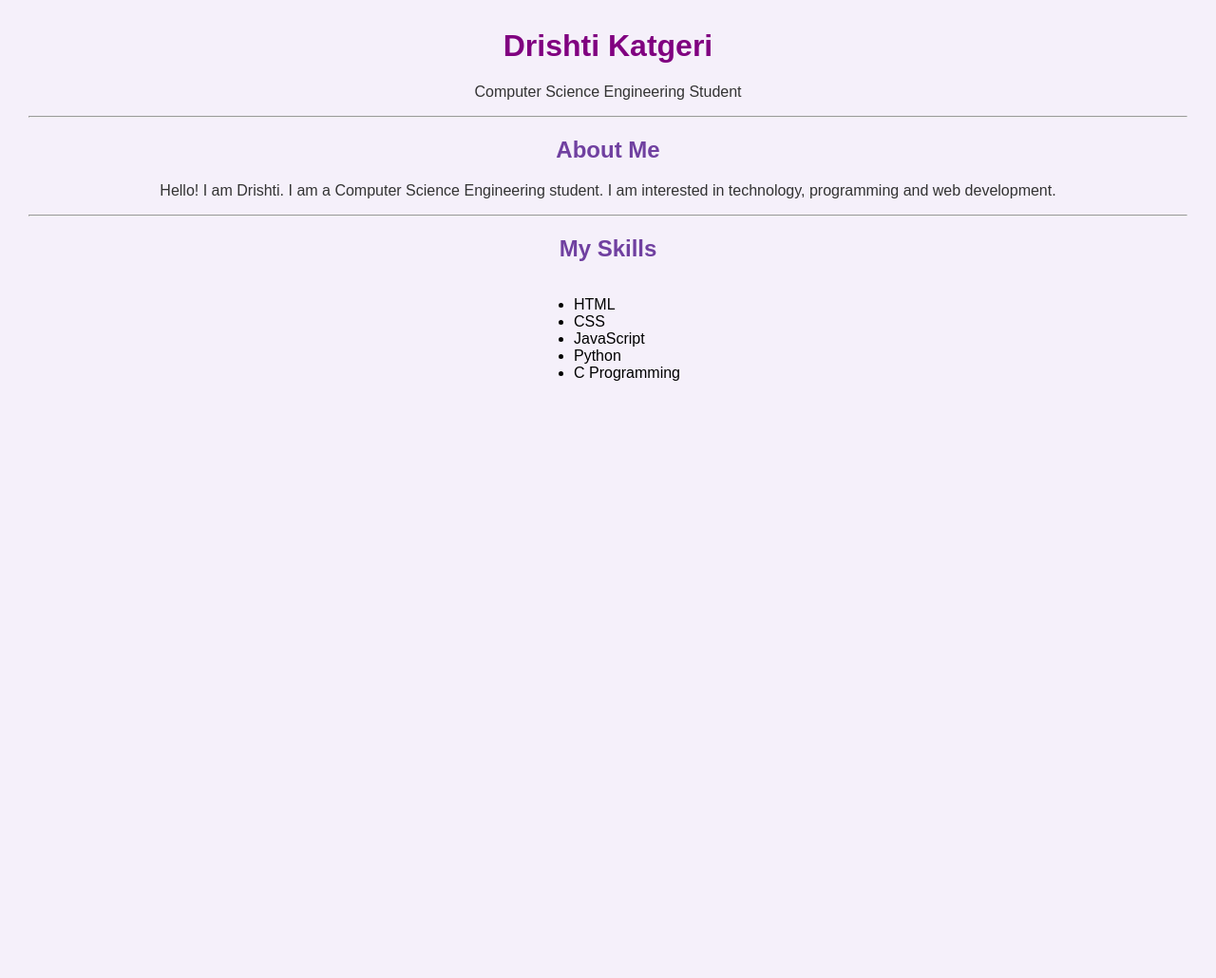
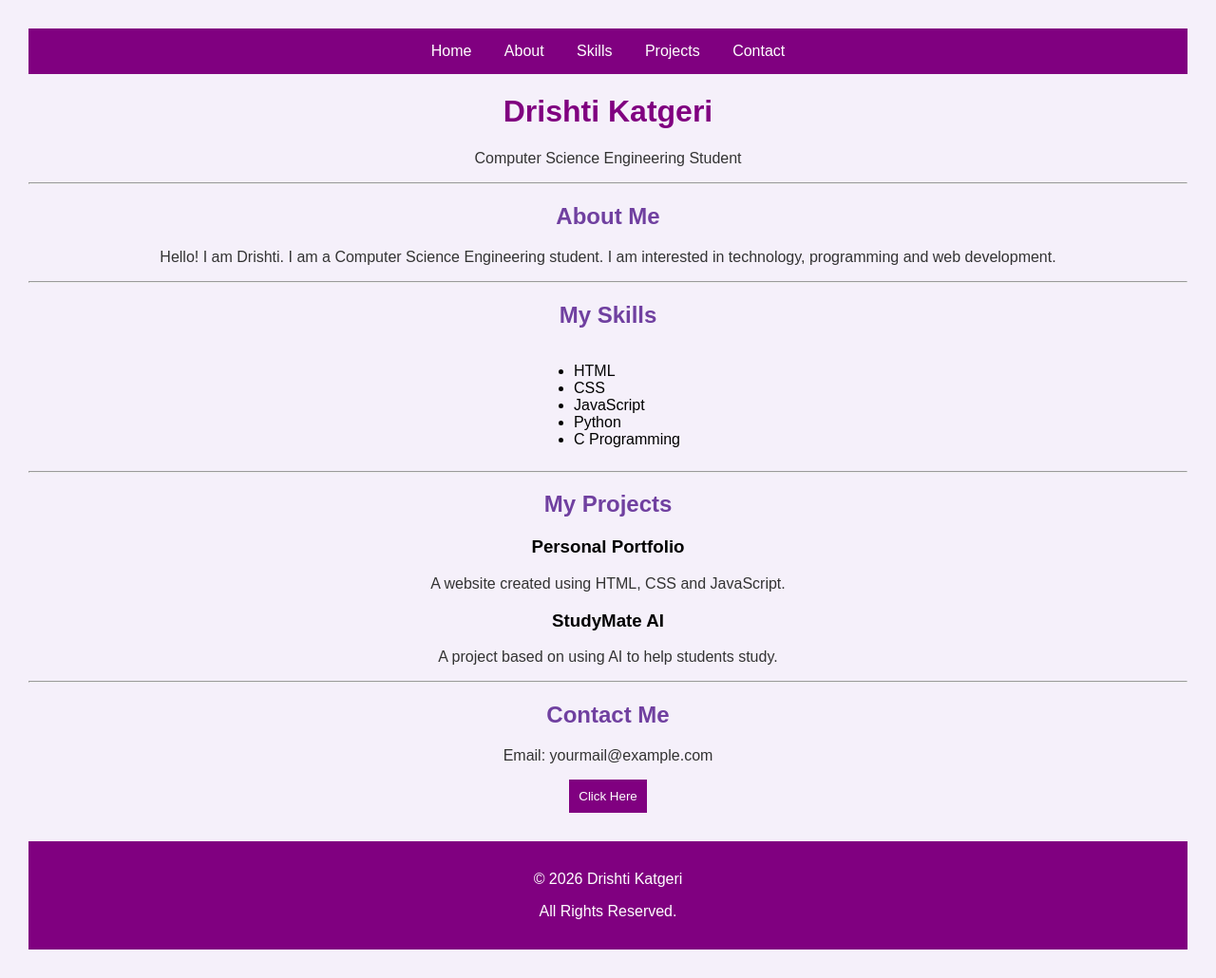
Before and after one commit to drishtikatgeri/-GitHub-practical-test, a plain HTML site: page index.html in a window 1280 px wide. Shown: the whole page at 95% size. Before the commit the page ends 800 px from the top, so only its background shows below. Drawn offline with Linux system fonts and the light colour scheme.

Commit message:
updating changes after adding nav bar

```diff
--- a/index.html
+++ b/index.html
@@ -1,3 +1,4 @@
+
 <!DOCTYPE html>
 <html>
 <head>
@@ -7,12 +8,23 @@
 
 <body>
 
-    <h1>Drishti Katgeri</h1>
+    <!-- Navigation Bar -->
+    <nav>
+        <a href="#home">Home</a>
+        <a href="#about">About</a>
+        <a href="#skills">Skills</a>
+        <a href="#projects">Projects</a>
+        <a href="#contact">Contact</a>
+    </nav>
+
+    <!-- Home Section -->
+    <h1 id="home">Drishti Katgeri</h1>
     <p>Computer Science Engineering Student</p>
 
     <hr>
 
-    <h2>About Me</h2>
+    <!-- About Section -->
+    <h2 id="about">About Me</h2>
     <p>
         Hello! I am Drishti. I am a Computer Science
         Engineering student. I am interested in
@@ -21,7 +33,9 @@
 
     <hr>
 
-    <h2>My Skills</h2>
+    <!-- Skills Section -->
+    <h2 id="skills">My Skills</h2>
+
     <ul>
         <li>HTML</li>
         <li>CSS</li>
@@ -30,5 +44,35 @@
         <li>C Programming</li>
     </ul>
 
-    </body>
+    <hr>
+
+    <!-- Projects Section -->
+    <h2 id="projects">My Projects</h2>
+
+    <h3>Personal Portfolio</h3>
+    <p>A website created using HTML, CSS and JavaScript.</p>
+
+    <h3>StudyMate AI</h3>
+    <p>A project based on using AI to help students study.</p>
+
+    <hr>
+
+    <!-- Contact Section -->
+    <h2 id="contact">Contact Me</h2>
+
+    <p>Email: yourmail@example.com</p>
+
+    <button onclick="showMessage()">Click Here</button>
+
+    <p id="message"></p>
+
+    <!-- Footer -->
+    <footer>
+        <p>© 2026 Drishti Katgeri</p>
+        <p>All Rights Reserved.</p>
+    </footer>
+
+    <script src="script.js"></script>
+
+</body>
 </html>
--- a/style.css
+++ b/style.css
@@ -1,8 +1,20 @@
+
 body {
     background-color: #f5f0fa;
     font-family: Arial;
     text-align: center;
     margin: 30px;
+}
+
+nav {
+    background-color: purple;
+    padding: 15px;
+}
+
+nav a {
+    color: white;
+    text-decoration: none;
+    margin: 15px;
 }
 
 h1 {
@@ -30,3 +42,14 @@ button {
     border: none;
     cursor: pointer;
 }
+
+footer {
+    background-color: purple;
+    color: white;
+    padding: 15px;
+    margin-top: 30px;
+}
+
+footer p {
+    color: white;
+}
```
Also changed, not shown: 1 other file.
